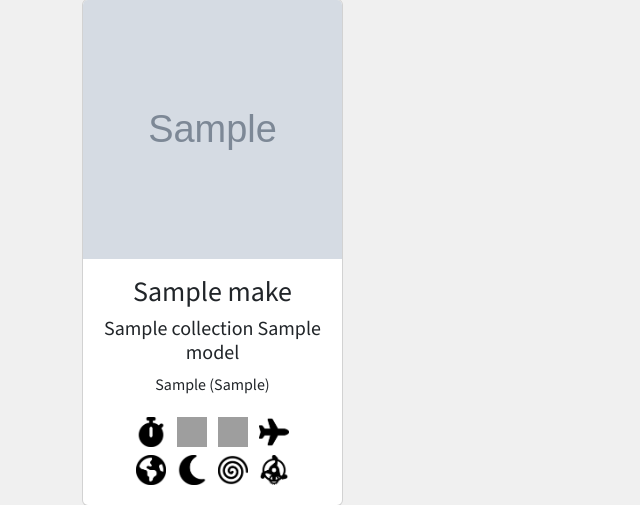
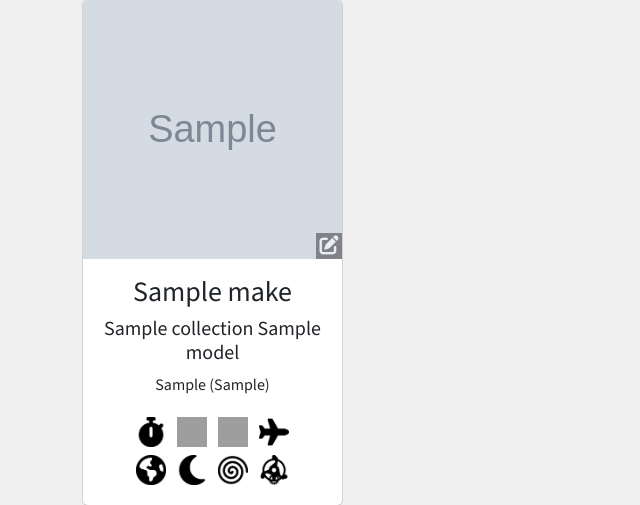
Before and after one commit to apeskinian/p4_watch-o-tron, a Django app: template watches/templates/watches/home.html in a window 1280 px wide. Shown: the part 77-582 px from the top of the page, without its empty margins (0-640 px from the left). Run offline with Django 5.2, Linux system fonts and the light colour scheme; the template is opened without the code that fills it: most values are stand-ins (such as "Sample title", 1, 10 or a date in 2020); grey boxes marked "Sample" are stand-in pictures; some libraries are stand-ins or nearby versions; grey boxes are pictures that could not be loaded.

Commit message:
Add edit icon to corner of card images

```diff
--- a/static/css/style.css
+++ b/static/css/style.css
@@ -35,6 +35,11 @@ main {
 }
 
 /* navigation bars */
+.help-button {
+    color: inherit;
+    text-transform: none;
+}
+
 .active {
     font-weight: 600;
 }
@@ -188,6 +193,21 @@ main {
     cursor: pointer;
 }
 
+.overlay-text {
+    position: absolute;
+    bottom: 0;
+    right: 0;
+    width: 10%;
+    height: 10%;
+    background-color: rgba(0, 0, 0, 0.8);
+    display: flex;
+    align-items: center;
+    justify-content: center;
+    color: white;
+    font-size: 1.2rem;
+    text-align: center;
+    opacity: 0.5;
+}
 
 .wrong-turn-message {
     align-self: center;
--- a/watches/templates/watches/home.html
+++ b/watches/templates/watches/home.html
@@ -45,9 +45,9 @@
                     </li>
                     {% endfor %}
                     <div class="mobile-nav-buttons">
-                    <li class="nav-item">
-                        <a href="{% url 'add_watch' current_list %}" class="btn btn-success mobile-nav-button">Add a Watch</a>
-                    </li>
+                        <li class="nav-item">
+                            <a href="{% url 'add_watch' current_list %}" class="btn btn-success mobile-nav-button">Add a Watch</a>
+                        </li>
                     </div>
                 </ul>
                 <div class="session-id-mobile">
@@ -69,12 +69,13 @@
             {% for watch in watches %}
             <div class="col">
                 <div class="watch-card card">
-                    <div data-bs-toggle="collapse" data-bs-target="#collapse{{ watch.id }}" aria-expanded="false">
+                    <div class="position-relative" data-bs-toggle="collapse" data-bs-target="#collapse{{ watch.id }}" aria-expanded="false">
                         {% if 'placeholder' in watch.image.url %}
                         <img src="{% static 'images/placeholder.png' %}" alt="default watch image" class="card-img-top">
                         {% else %}
                         <img src="{{ watch.image.url }}" alt="{{ watch.make}}" class="card-img-top">
                         {% endif %}
+                        <div class="overlay-text d-flex align-items-center justify-content-center"><i class="fa-solid fa-pen-to-square"></i></div>
                     </div>
                     <div class="card-body d-flex flex-column align-items-center" data-bs-toggle="collapse" data-bs-target="#collapse{{ watch.id }}" aria-expanded="false">
                         <h3 class="card-title text-center">{{ watch.make }}</h3>
@@ -143,7 +144,7 @@
         </div>
         {% endif %}
     </div>
-    <!-- modal -->
+    <!-- edit/delete modal -->
     <div class="modal" id="watch-modal" tabindex="-1">
         <div class="modal-dialog modal-dialog-centered">
             <div class="modal-content">
```
